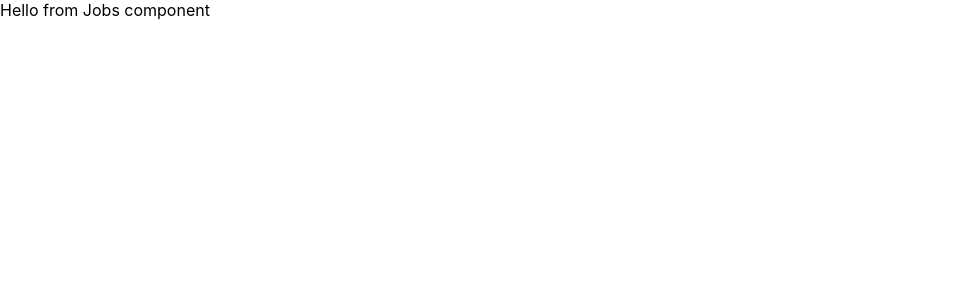
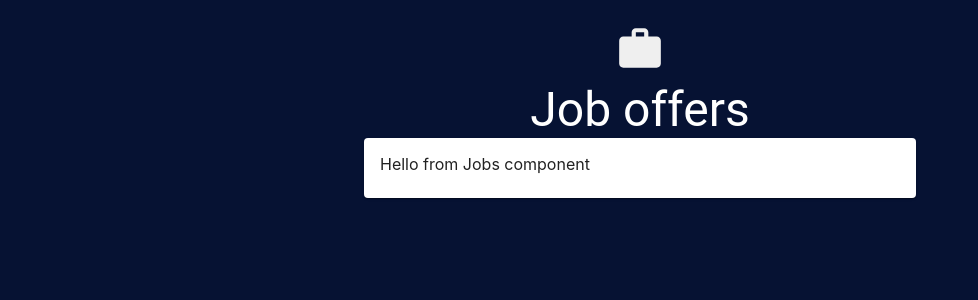
Before and after one commit to marenpri92/jobs-react, a React (Create React App) app: page /job in a window 1280 px wide. Shown: the top 300 px of the page, without its empty margins (0-978 px from the left). Built offline with nearby package versions, Linux system fonts and the light colour scheme; no server answers.

Commit message:
construct layout

```diff
--- a/src/assets/index.css
+++ b/src/assets/index.css
@@ -1,3 +1,7 @@
+html, body, #root, .App{
+  height: 100%;
+}
+
 body {
   margin: 0;
   font-family: -apple-system, BlinkMacSystemFont, 'Segoe UI', 'Roboto', 'Oxygen',
--- a/src/core/Routes.tsx
+++ b/src/core/Routes.tsx
@@ -2,11 +2,14 @@ import React from 'react';
 import { Switch, Redirect, Route } from 'react-router-dom';
 
 import Jobs from '../modules/job/views/Jobs';
+import Layout from '../modules/layout/Layout';
 
 const Routes = () => (
     <Switch>
-        <Redirect exact={true} path="/" to="/job" />
-        <Route exact={true} path="/job" component={Jobs} />
+        <Layout>
+            <Redirect exact={true} path="/" to="/job" />
+            <Route exact={true} path="/job" component={Jobs} />
+        </Layout>
     </Switch>
 )
 
--- /dev/null
+++ b/src/modules/layout/Layout.tsx
@@ -0,0 +1,23 @@
+import React from 'react';
+import Box from '@material-ui/core/Box';
+import Container from '@material-ui/core/Container';
+
+import useStyles from './layout.style';
+import Header from './components/Header';
+import Content from './components/Content';
+
+const Layout: React.FC = ({ children }) => {
+    const classes = useStyles();
+    return (
+        <Box className={classes.root}>
+            <Container maxWidth="sm">
+                <Header />
+                <Content>
+                    {children}
+                </Content>
+            </Container>
+        </Box>
+    )
+}
+
+export default Layout;
--- /dev/null
+++ b/src/modules/layout/components/Content.tsx
@@ -0,0 +1,13 @@
+import React from 'react';
+import Card from '@material-ui/core/Card';
+import CardContent from '@material-ui/core/CardContent';
+
+const Content: React.FC = ({ children }) => (
+    <Card>
+        <CardContent>
+            {children}
+        </CardContent>
+    </Card>
+)
+
+export default Content;
--- /dev/null
+++ b/src/modules/layout/components/Header.tsx
@@ -0,0 +1,18 @@
+import React from 'react';
+import Grid from '@material-ui/core/Grid';
+import WorkIcon from '@material-ui/icons/Work';
+import Typography from '@material-ui/core/Typography';
+
+import useStyles from '../layout.style';
+
+const Header: React.FC = () => {
+    const classes = useStyles();
+    return (
+        <Grid container alignContent="center" alignItems="center" direction="column">
+            <WorkIcon className={classes.icon} color="secondary" />
+            <Typography variant="h3">Job offers</Typography>
+        </Grid>
+    )
+}
+
+export default Header;
--- /dev/null
+++ b/src/modules/layout/layout.style.ts
@@ -0,0 +1,15 @@
+import { makeStyles, createStyles, Theme } from '@material-ui/core';
+
+const useStyles = makeStyles(({ palette, spacing }: Theme) =>
+    createStyles({
+        root: {
+            backgroundColor: palette.primary.dark,
+            height: "100%"
+        },
+        icon: {
+            padding: spacing(3, 1, 1),
+            fontSize: 50
+        }
+    }));
+
+export default useStyles;
```
